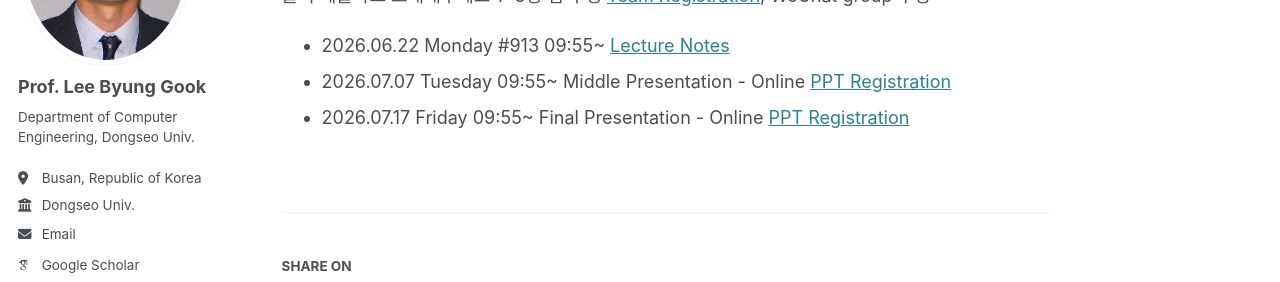
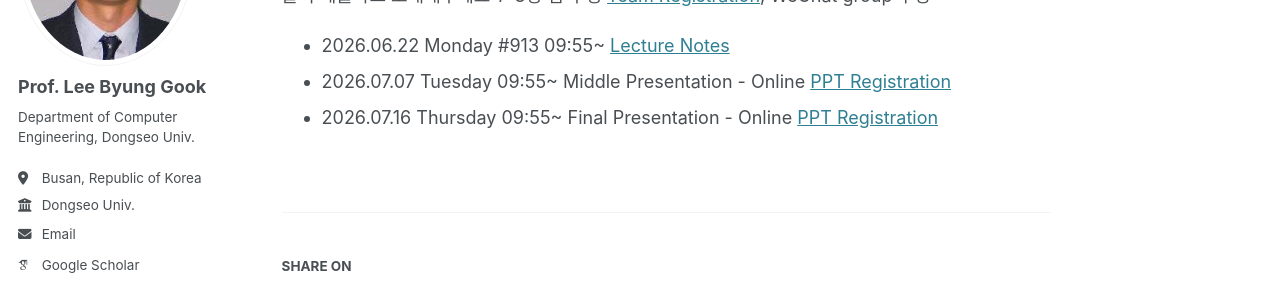
Before and after one commit to leebyunggook/leebyunggook.github.io, a Jekyll site: the page built from _teaching/2026-spring-teaching-8.md, in a window 1280 px wide and 1051 px high. Shown: the part 241-523 px from the top of the window. Built offline with Jekyll 4.4.1, drawn with Linux system fonts in a browser that asks for light colours; some web fonts are replaced.

Commit message:
Update 2026-spring-teaching-8.md

```diff
--- a/_teaching/2026-spring-teaching-8.md
+++ b/_teaching/2026-spring-teaching-8.md
@@ -13,4 +13,4 @@ AI 툴들과 콘텐츠 제작과정을 발표자료를 만들어 제출하고
 1~3명 팀 구성 [Team Registration](https://f.kdocs.cn/g/Ie1D8lFn/), WeChat group 구성
 * 2026.06.22 Monday #913 09:55~ [Lecture Notes](https://leebyunggook.github.io/)
 * 2026.07.07 Tuesday 09:55~ Middle Presentation - Online [PPT Registration](https://f.kdocs.cn/g/SieAWpVF/)
-* 2026.07.17 Friday 09:55~ Final Presentation - Online [PPT Registration](https://f.kdocs.cn/g/SieAWpVF/)
+* 2026.07.16 Thursday 09:55~ Final Presentation - Online [PPT Registration](https://f.kdocs.cn/g/SieAWpVF/)
```
